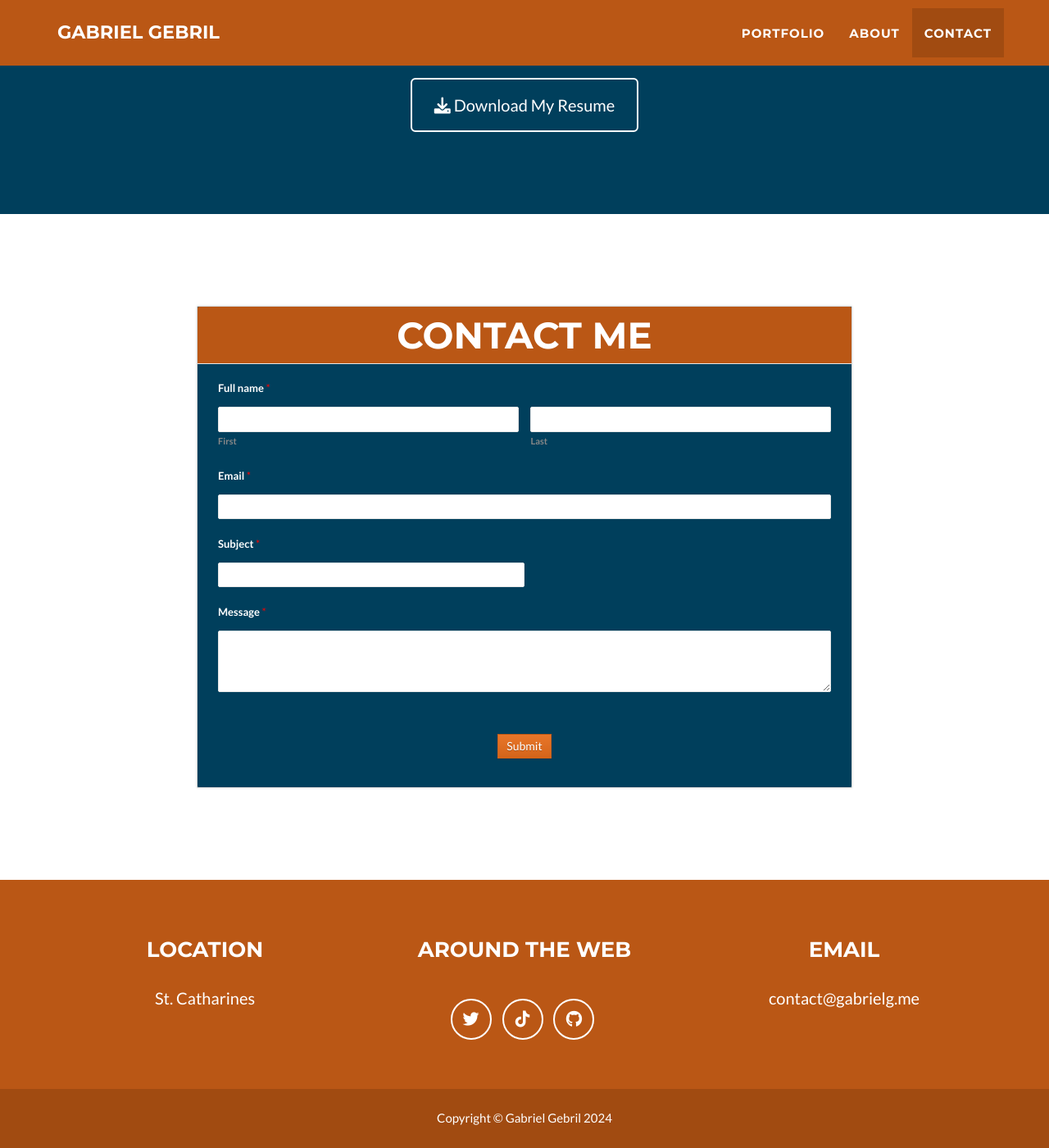
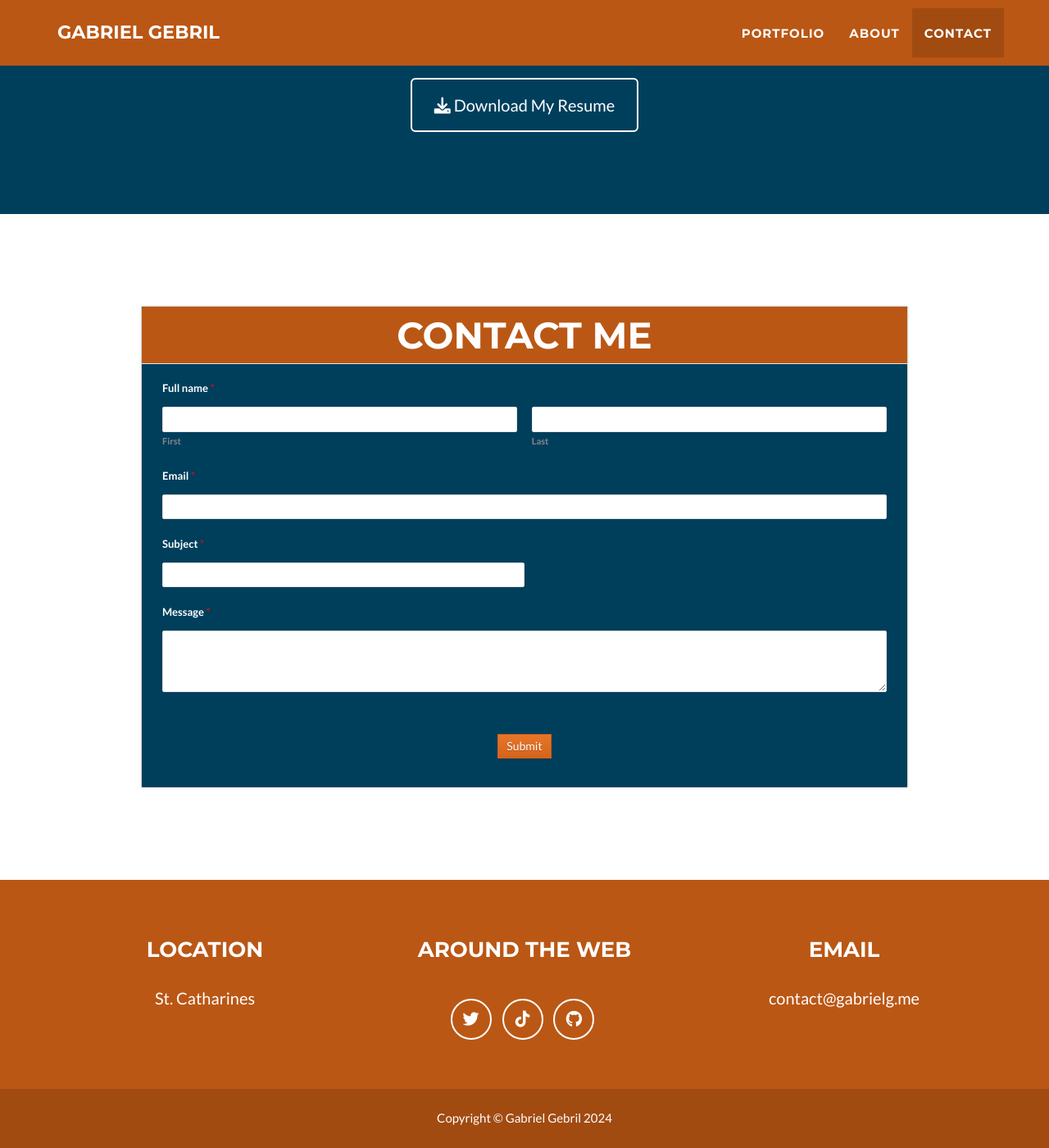
Before and after one commit to Gabriel-Gebril/gabriel-gebril.github.io, a Jekyll site: the page built from _posts/2014-07-15-game.markdown, in a window 1280 px wide and 1400 px high, scrolled down 1712 px. Shown: the whole window at 82% size. Built offline with Jekyll 4.4.1, drawn with Linux system fonts in a browser that asks for light colours.

Commit message:
made the contract from responsive

```diff
--- a/css/form.css
+++ b/css/form.css
@@ -95,7 +95,7 @@ ol, ul {
 }
 
 .zf-templateWidth {
-	width:800px;
+	width:80%;
 	}
 
 .zf-templateWrapper {
```
